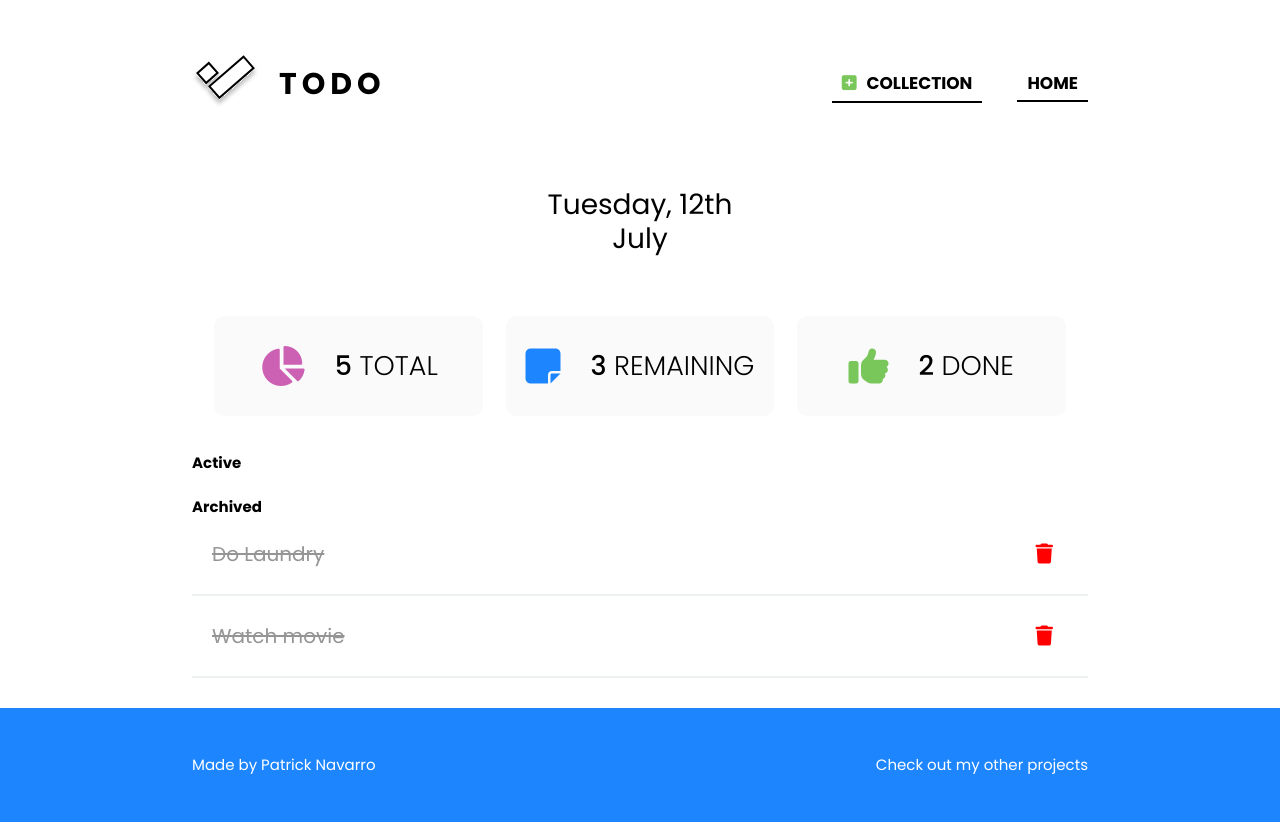
After one commit to ptrkdevs/personal-flask-todo-app, a Flask app: template templates/todos.html in a window 1280 px wide. The commit adds this page. Run offline with Flask 2, Linux system fonts and the light colour scheme; the template is opened without the code that fills it, so the values that code supplies are empty; some libraries are stand-ins or nearby versions.

Commit message:
added flask app initial functionalities and db setup

```diff
--- /dev/null
+++ b/app.py
@@ -0,0 +1,33 @@
+from flask import Flask, render_template
+from db import client
+
+from bson.objectid import ObjectId
+
+
+def create_app():
+
+    # init app
+
+    app = Flask(__name__)
+
+    app.db = client.todos
+
+    @app.route("/")
+    def home():
+
+        todo_list = [todo for todo in app.db.todosList.find()]
+
+        kwargs = {"todos": todo_list}
+
+        return render_template("index.html", **kwargs)
+
+    @app.route("/todos/<string:id>")
+    def todos(id: str):
+
+        todos = [item for item in app.db.todos.find({"list_id": ObjectId(id)})]
+
+        kwargs = {"todos": todos}
+
+        return render_template("todos.html", **kwargs)
+
+    return app
--- /dev/null
+++ b/templates/base.html
@@ -0,0 +1,45 @@
+<!DOCTYPE html>
+<html lang="en">
+  <head>
+    <meta charset="UTF-8" />
+    <meta http-equiv="X-UA-Compatible" content="IE=edge" />
+    <meta name="viewport" content="width=device-width, initial-scale=1.0" />
+    <title>Just Do It!</title>
+    <link rel="stylesheet" href="/static/css/styles.css" />
+    <script src="https://kit.fontawesome.com/ad24da7ae7.js" crossorigin="anonymous"></script>
+  </head>
+  <body>
+    <header>
+      <div class="container">
+        <div class="logo">
+          <a href="{{url_for('home')}}"">
+            <img src="/static/images/logo.svg" alt="app-logo" class="logo--image" />
+          </a>
+          <h1 class="logo--text">TODO</h1>
+        </div>
+
+        <nav>
+          <ul class="navbar">
+            <li class="navbar__item">
+              <i class="fa-solid fa-square-plus"></i><a href="#" class="navbar--link">COLLECTION</a>
+            </li>
+            <li class="navbar__item">
+              <a href="{{ url_for('home')}}" class="navbar--link">HOME</a>
+            </li>
+          </ul>
+        </nav>
+      </div>
+    </header>
+
+    <main>
+      <div class="container">{% block content %} {% endblock %}</div>
+    </main>
+
+    <footer>
+      <div class="container">
+        <a href="#" class="footer--link"> Made by Patrick Navarro </a>
+        <a href="#" class="footer--link"> Check out my other projects </a>
+      </div>
+    </footer>
+  </body>
+</html>
--- /dev/null
+++ b/templates/todos.html
@@ -0,0 +1,77 @@
+{% extends 'base.html' %} {% block content %}
+
+<div class="todo_dte">
+  <h1 class="todo-date">Tuesday, 12th</h1>
+  <h1 class="todo-date todo-date--month">July</h1>
+</div>
+
+<!-- metrics -->
+<section class="metrics">
+  <div class="metrics__card">
+    <i class="fa-solid fa-chart-pie metric-icon metric-total"></i>
+    <div class="metric-count">
+      <h2 class="metric__text"><span class="bold">5</span> TOTAL</h2>
+    </div>
+  </div>
+  <div class="metrics__card">
+    <i class="fa-solid fa-note-sticky metric-icon metric-remaining"></i>
+    <div class="metric-count">
+      <h2 class="metric__text"><span class="bold">3</span> REMAINING</h2>
+    </div>
+  </div>
+  <div class="metrics__card">
+    <i class="fa-solid fa-thumbs-up metric-icon metric-done"></i>
+    <div class="metric-count">
+      <h2 class="metric__text"><span class="bold">2</span> DONE</h2>
+    </div>
+  </div>
+</section>
+
+<!-- todos -->
+
+<section class="todos">
+  <h1>Active</h1>
+
+  {% for item in todos %}
+  <div class="todo__item">
+    <p class="todo__item-text">{{item.body}}</p>
+
+    <div class="todo__item-actions">
+      <a href="#" class="delete-todo-btn">
+        <i class="fa-solid fa-trash"></i>
+      </a>
+      <a href="#" class="check-todo-btn">
+        <i class="fa-solid fa-square-check"></i>
+      </a>
+    </div>
+  </div>
+
+  {% endfor %}
+</section>
+
+<!-- Archived todos -->
+<section class="todos-archived">
+  <h1>Archived</h1>
+
+  <div class="archived__item">
+    <p class="archived__item-text">Do Laundry</p>
+
+    <div class="archived__item-actions">
+      <a href="#" class="delete-todo-btn">
+        <i class="fa-solid fa-trash"></i>
+      </a>
+    </div>
+  </div>
+
+  <div class="archived__item">
+    <p class="archived__item-text">Watch movie</p>
+
+    <div class="archived__item-actions">
+      <a href="#" class="delete-todo-btn">
+        <i class="fa-solid fa-trash"></i>
+      </a>
+    </div>
+  </div>
+</section>
+
+{% endblock %}
```
Also changed, not shown: db.py (added, +7 -0 lines), requirements.txt (added, +9 -0 lines), templates/index.html (+9 -93 lines), 1 other file.
